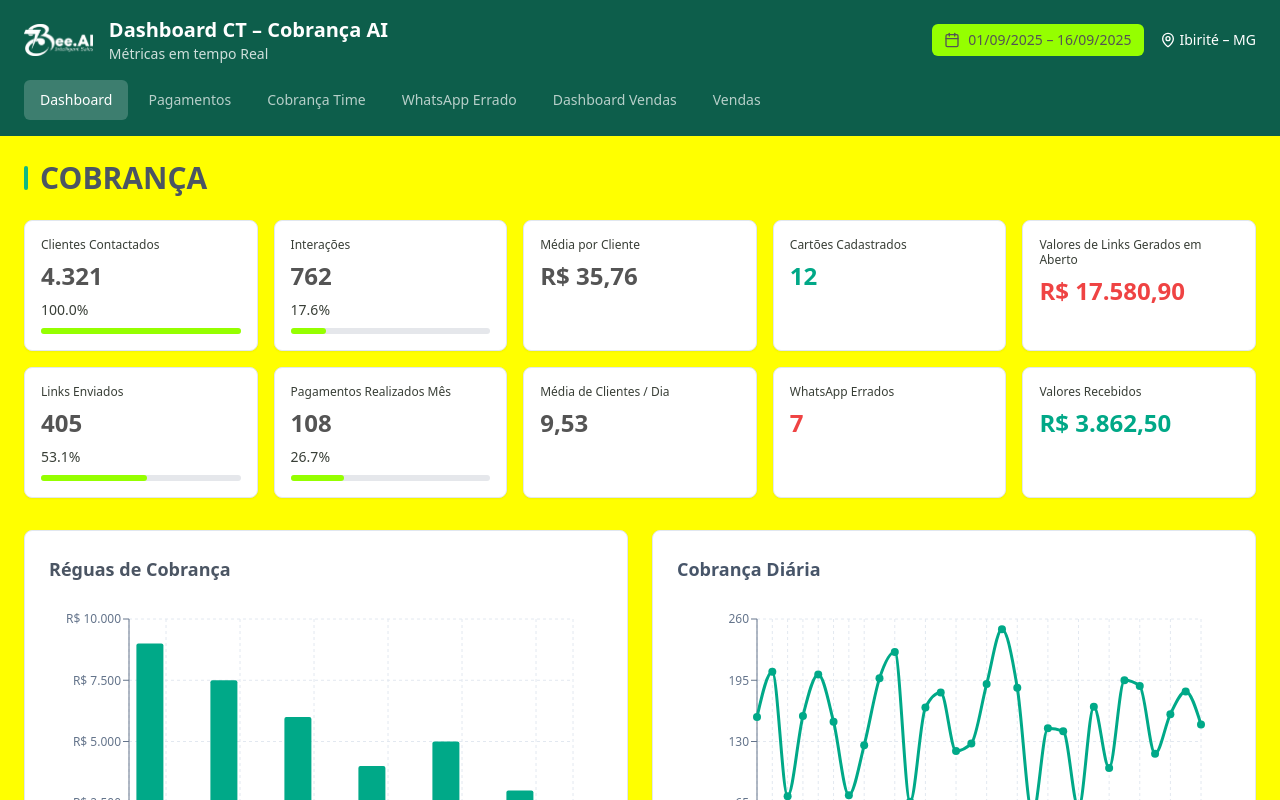
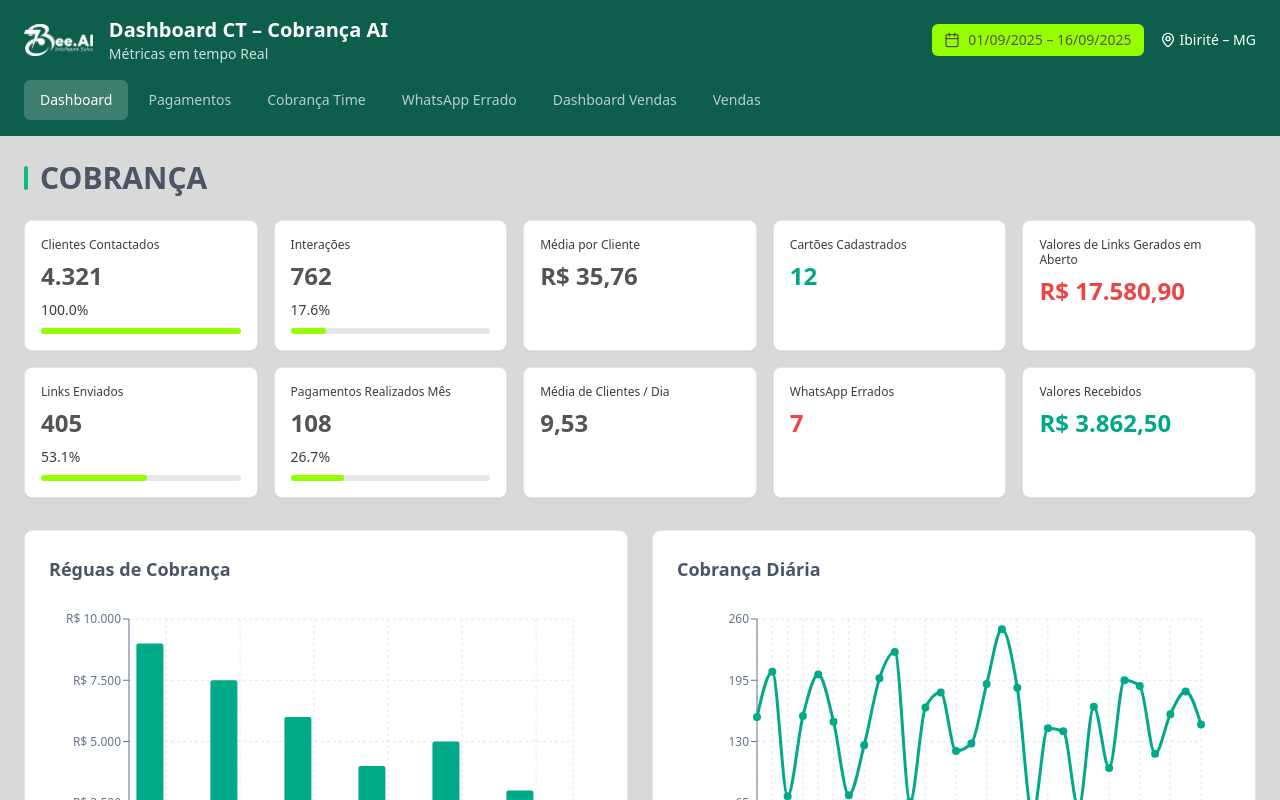
Before and after one commit to 7Beeai/bee-ai-cobran, a React (Vite) app: page / in a window 1280 px wide. Shown: the top 800 px of the page. Built offline with nearby package versions, Linux system fonts and the light colour scheme; the HTML template or start-up script is replaced by a standard one.

Commit message:
Atualizar cor de fundo da tela

```diff
--- a/src/index.css
+++ b/src/index.css
@@ -45,7 +45,7 @@ All colors MUST be HSL.
     --radius: 0.5rem;
 
     /* Dashboard specific colors */
-    --dashboard-bg: 243 244 246;
+    --dashboard-bg: 0 0% 85%;
     --header-bg: 166 76% 21%;
     --nav-active: 166 79% 42%;
     --nav-inactive: 166 32% 94%;
@@ -116,7 +116,7 @@ All colors MUST be HSL.
     --ring: 166 79% 42%;
 
     /* Dashboard specific colors - dark mode */
-    --dashboard-bg: 15 23 42;
+    --dashboard-bg: 0 0% 85%;
     --header-bg: 166 76% 21%;
     --nav-active: 166 79% 42%;
     --nav-inactive: 166 32% 94%;
```
